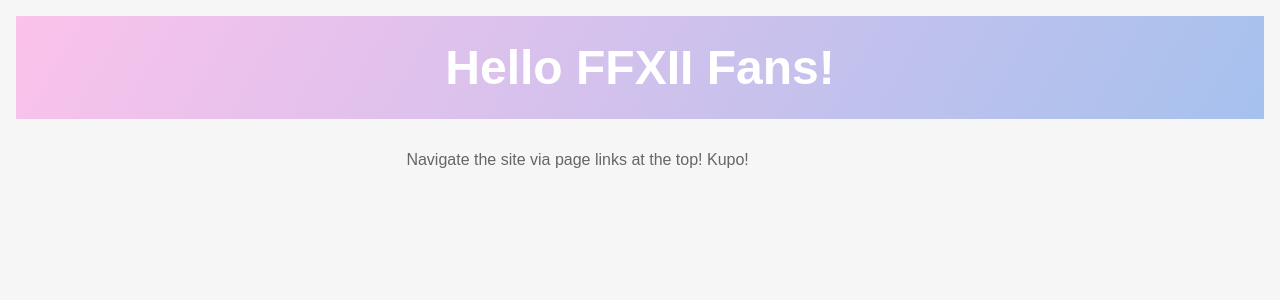
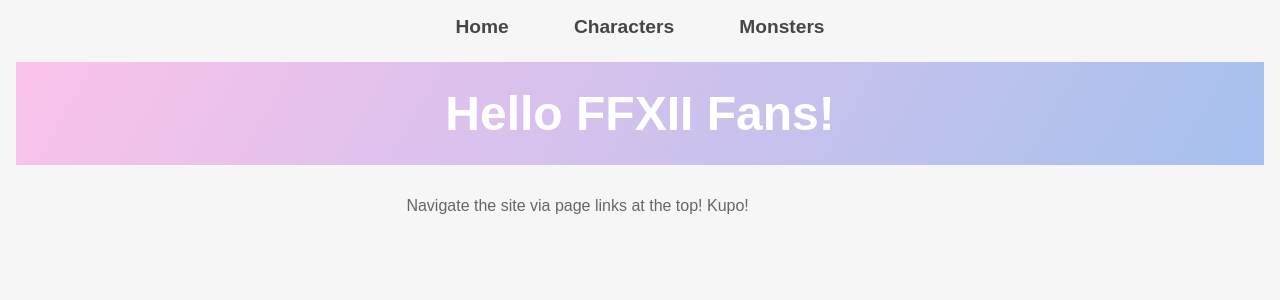
Before and after one commit to giomine/ffxii-fansite-svelte, a Svelte app: page / in a window 1280 px wide. Shown: the top 300 px of the page. Built offline with nearby package versions, Linux system fonts and the light colour scheme.

Commit message:
Create Navbar and add to all pages

```diff
--- a/src/Characters.svelte
+++ b/src/Characters.svelte
@@ -1,9 +1,10 @@
 <script>
-
+    import Navbar from "./Navbar.svelte"
 </script>
 
 
 <main>
+    <Navbar />
 
 </main>
 
--- a/src/Home.svelte
+++ b/src/Home.svelte
@@ -1,9 +1,10 @@
 <script>
-
+    import Navbar from "./Navbar.svelte"
 </script>
 
 
 <main>
+    <Navbar />
     <h1>Hello FFXII Fans!</h1>
 	<p>Navigate the site via page links at the top! Kupo!</p>
 </main>
--- a/src/Monsters.svelte
+++ b/src/Monsters.svelte
@@ -1,9 +1,10 @@
 <script>
-
+    import Navbar from "./Navbar.svelte"
 </script>
 
 
 <main>
+    <Navbar />
 
 </main>
 
--- /dev/null
+++ b/src/Navbar.svelte
@@ -0,0 +1,60 @@
+<script>
+    import { Link } from "svelte-navigator";
+</script>
+
+
+<main>
+    <nav>
+        <div class="nav-container">
+            <Link to="/">
+                <h2>Home</h2>
+            </Link>
+            <Link to="/characters">
+                <h2>Characters</h2>
+            </Link>
+            <Link to="/monsters">
+                <h2>Monsters</h2>
+            </Link>
+        </div>
+    </nav>
+
+</main>
+
+
+<style>
+     main {
+        display: flex;
+        justify-content: center;
+        align-items: center;
+    }
+
+    nav {
+        width: 100%;
+        margin-bottom: 1.5rem;
+        display: flex;
+        justify-content: center;
+        align-items: center;
+    }
+
+    .nav-container{
+        width: 40%;
+        display: flex;
+        justify-content: space-evenly;
+    }
+
+    :global(a) h2 {
+        color: rgb(70, 70, 70);
+    }
+
+    @media (max-width: 1050px) {
+        .nav-container { width: 60%; }
+    }
+
+    @media (max-width: 720px) {
+            .nav-container { width: 90%; }
+    }
+
+    @media (max-width: 450px) {
+            .nav-container { width: 100%; }
+    }
+</style>
```
